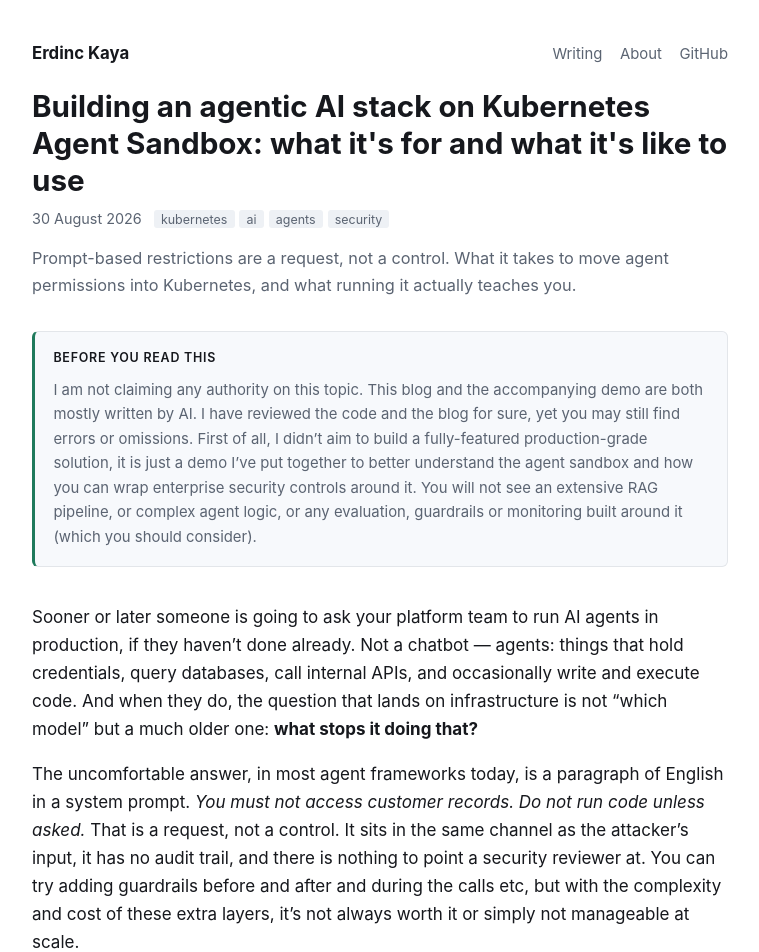
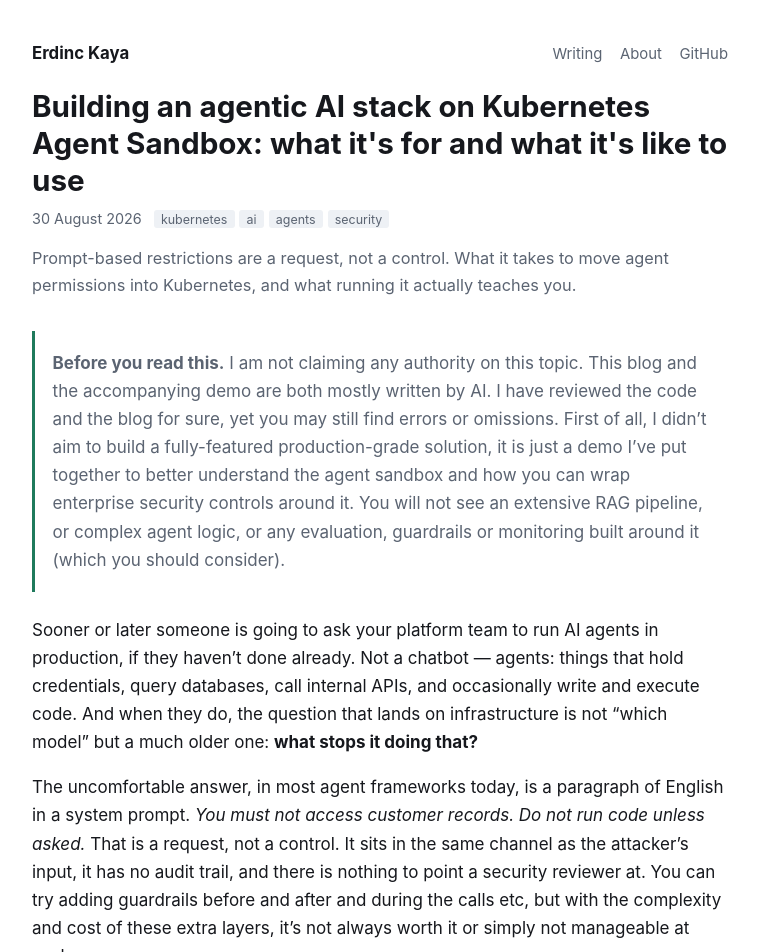
Before and after one commit to erdincka/erdincka.github.io, a Jekyll site: the page built from _posts/2026-08-30-building-an-agentic-ai-stack-on-kubernetes-agent-sandbox.md, in a window 1280 px wide. Shown: the top 952 px of the page, without its empty margins (260-1019 px from the left). Built offline with Jekyll 4.4.1, drawn with Linux system fonts in a browser that asks for light colours; some of the changed text lies outside the part shown.

Commit message:
Move the disclaimer into the post, and correct three claims
The disclaimer now lives in the body rather than the front matter, so it
travels with the post into the RSS feed and any copy of the Markdown.

Corrections after checking the post against the repository:

- ImageVolume is the mechanism this demo uses to deliver pgvector, not a
  hard compatibility requirement. Reframed, with the 1.33 feature-gate
  caveat and a note that baking pgvector into an image is a fine
  alternative -- the repo just does not ship it.
- The 403 in the audit matrix depends on the model reaching for the tool,
  and smaller models are inconsistent. Said so, and pointed at the
  kubectl check as the answer that does not depend on the model.
- Dropped an invented timeframe.

Also: fuller alt text on three images, and a social card.

Co-Authored-By: Claude Opus 5 <noreply@anthropic.com>

```diff
--- a/_layouts/post.html
+++ b/_layouts/post.html
@@ -12,15 +12,10 @@ layout: default
       </span>
       {%- endif %}
     </p>
-    {%- if page.summary %}<p class="summary">{{ page.summary }}</p>{% endif %}
+    {%- assign blurb = page.description | default: page.summary -%}
+    {%- if blurb %}<p class="summary">{{ blurb }}</p>{% endif %}
   </header>
 
-  {%- if page.disclaimer %}
-  <aside class="disclaimer" role="note" aria-label="Disclaimer">
-    <p class="disclaimer-label">Before you read this</p>
-    {{ page.disclaimer | markdownify }}
-  </aside>
-  {%- endif %}
 
   {{ content }}
 
--- a/assets/css/style.css
+++ b/assets/css/style.css
@@ -130,26 +130,6 @@ article.post th, article.post td {
 }
 article.post th { background: var(--tag-bg); font-weight: 600; }
 
-aside.disclaimer {
-  background: var(--note-bg);
-  border: 1px solid var(--rule);
-  border-left: 3px solid var(--accent);
-  border-radius: 6px;
-  padding: 1rem 1.15rem;
-  margin: 0 0 2.25rem;
-  color: var(--muted);
-  font-size: .93rem;
-}
-aside.disclaimer p { margin: 0 0 .6rem; }
-aside.disclaimer p:last-child { margin-bottom: 0; }
-.disclaimer-label {
-  color: var(--fg);
-  font-weight: 600;
-  font-size: .78rem;
-  text-transform: uppercase;
-  letter-spacing: .06em;
-}
-
 aside.note {
   background: var(--note-bg); border: 1px solid var(--rule);
   border-radius: 6px; padding: .9rem 1.1rem; margin: 2rem 0;
--- a/index.html
+++ b/index.html
@@ -13,7 +13,8 @@ layout: default
     <li>
       <time datetime="{{ post.date | date_to_xmlschema }}">{{ post.date | date: "%b %Y" }}</time>
       <a href="{{ post.url | relative_url }}">{{ post.title }}</a>
-      {%- if post.summary %}<p>{{ post.summary }}</p>{% endif %}
+      {%- assign blurb = post.description | default: post.summary -%}
+      {%- if blurb %}<p>{{ blurb }}</p>{% endif %}
     </li>
     {%- endfor %}
   </ul>
```
Also changed, not shown: _posts/2026-08-30-building-an-agentic-ai-stack-on-kubernetes-agent-sandbox.md (+24 -15 lines), README.md, assets/img/social-card.png (added).
